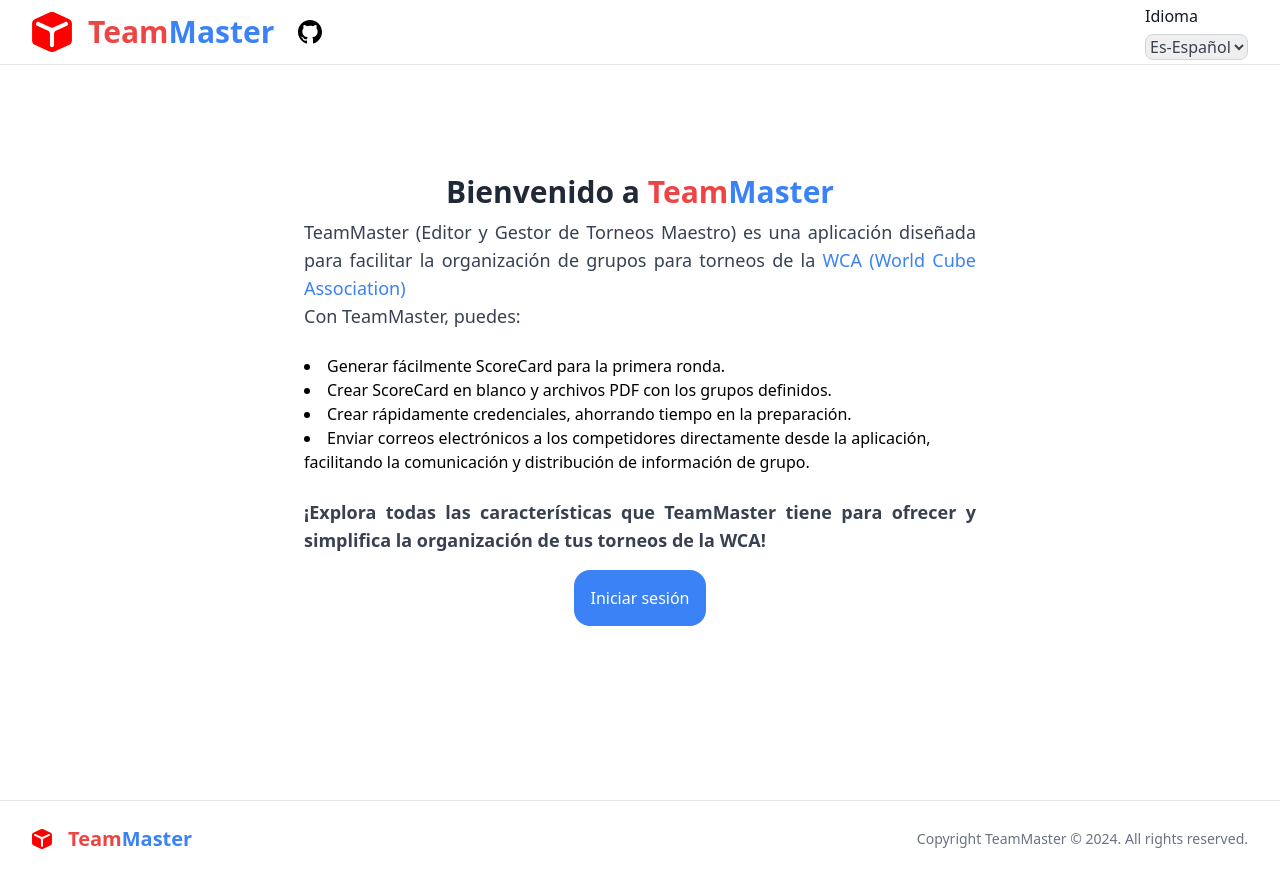
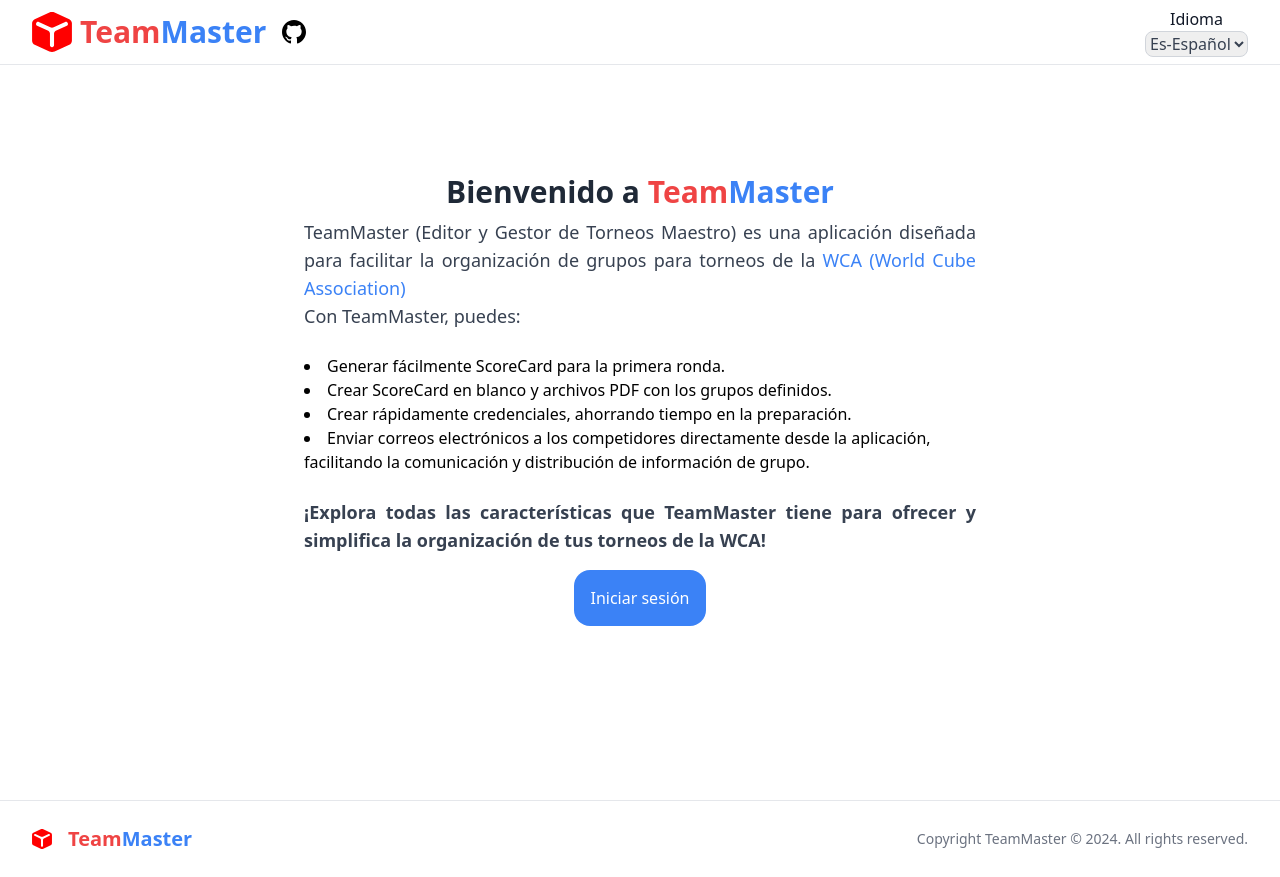
Before and after one commit to ShaditCuber/TeamMaster, a React (Vite) app: page / in a window 1280 px wide. Built offline with nearby package versions, Linux system fonts and the light colour scheme; no server answers; what @midudev/tailwind-animations would draw is missing.

Commit message:
Fix styles for devices from 320px

```diff
--- a/src/components/Navbar/Navbar.jsx
+++ b/src/components/Navbar/Navbar.jsx
@@ -30,16 +30,16 @@
   return (
     <header className={`${!user ? "bg-white border-b fixed w-full z-10" : ""}`}>
       <div
-        className={`mx-auto flex justify-between h-16 items-center gap-8 px-4 sm:px-6 lg:px-8 ${
+        className={`mx-auto flex justify-between h-16 items-center  px-2 sm:px-6 lg:px-8 ${
           !user && "max-w-screen-xl"
         }`}
       >
         {!user ? (
-          <div className="flex items-center justify-center">
+          <div className="flex items-center justify-center gap-2">
             <IconTeamMaster width={40} height={40} />
             <a
               href="#"
-              className="mt-4 text-xl font-semibold mb-4 text-red-500 inline-flex items-center mx-4 xl:text-3xl"
+              className="text-xl font-semibold text-red-500 inline-flex items-center sm:text-3xl"
             >
               Team<span className="text-blue-500">Master</span>
             </a>
@@ -47,7 +47,7 @@
               href="https://github.com/ShaditCuber/TeamMaster"
               target="_blank"
               rel="noopener noreferrer"
-              className="text-black ml-2 hover:text-blue-500"
+              className="text-black hover:text-blue-500 ml-0 sm:ml-2"
             >
               {!user && <GitHub fill="black" className="hover:red" />}
             </a>
@@ -67,7 +67,7 @@
         <div>
           <label
             htmlFor="HeadlineAct"
-            className="block text-md font-medium text-gray-900"
+            className="block text-sm sm:text-base text-center font-medium text-gray-900"
           >
             {t("language")}
           </label>
@@ -75,7 +75,7 @@
           <select
             name="HeadlineAct"
             id="HeadlineAct"
-            className="mt-1.5 w-full rounded-lg border border-gray-300 text-gray-700 sm:text-md"
+            className="w-full rounded-lg border border-gray-300 text-gray-700 text-sm sm:text-base"
             value={savedLanguage || "es"}
             onChange={(e) => changeLanguage(e)}
           >
```
